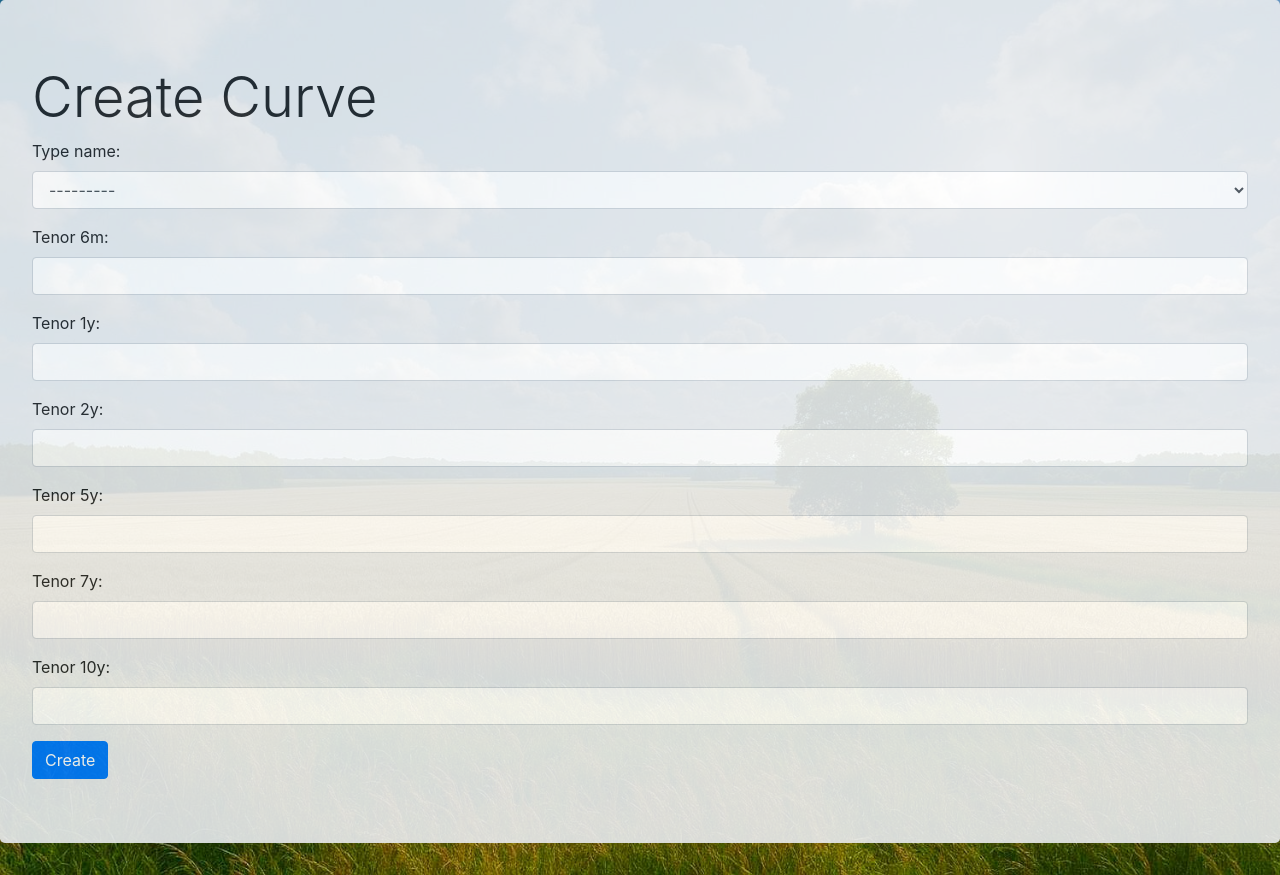
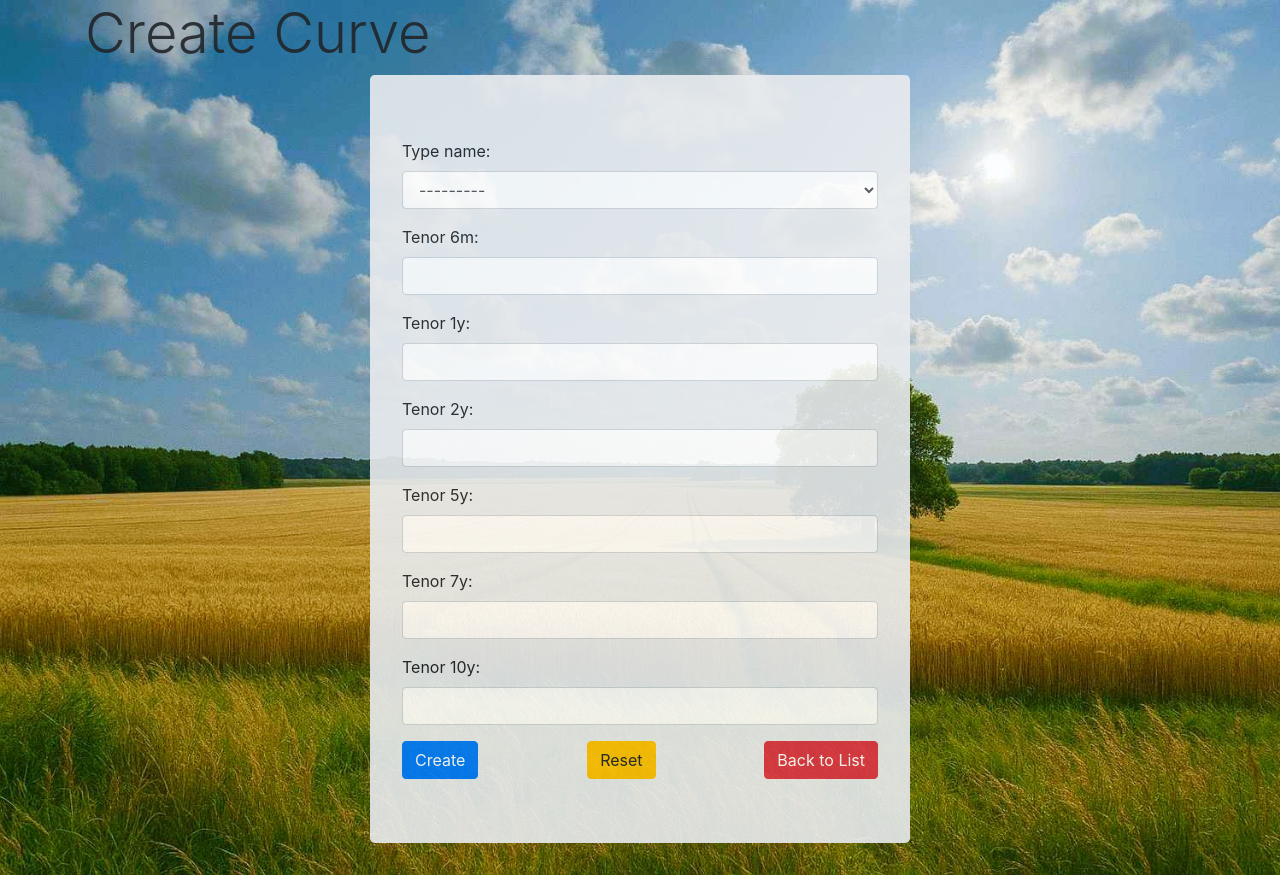
Before and after one commit to jata4321/DjangoProject1, a Django app: page /curvecalc/createview/ in a window 1280 px wide. Run offline with Django 5.2, Linux system fonts and the light colour scheme; data comes from the database, SQL or seed files in the repository; both versions use the stored data as it was after the commit.

Commit message:
Enhance curve creation UI and update project dependencies
Refactored the curve creation page to improve structure and usability, adding reset and navigation buttons. Updated the curve list page with a link to the curve creation page. Also upgraded the Python SDK version from 3.11 to 3.12 in project settings for consistency.

```diff
--- a/curvecalc/templates/curvecalc/curve_create.html
+++ b/curvecalc/templates/curvecalc/curve_create.html
@@ -12,13 +12,21 @@
 {% endblock %}
 
 {% block content %}
-    <div class="jumbotron">
+    <div class="container">
         <h1 class="display-4">Create Curve</h1>
-        <form method="post">
-        {% csrf_token %}
-            {{ form.as_p }}
-            <input type="submit" class="btn btn-primary" value="Create">
-        </form>
+        <div class="container d-flex justify-content-center">
+            <div class="jumbotron col-md-6">
+                <form method="post">
+                    {% csrf_token %}
+                    {{ form.as_p }}
+                    <div class="d-flex justify-content-between">
+                        <input type="submit" class="btn btn-primary" value="Create">
+                        <input type="reset" class="btn btn-warning" value="Reset">
+                        <a href="{% url 'curvecalc:curve_list' %}" class="btn btn-danger">Back to List</a>
+                    </div>
+                </form>
+            </div>
+        </div>
     </div>
 
 {% endblock %}
--- a/curvecalc/templates/curvecalc/curve_list.html
+++ b/curvecalc/templates/curvecalc/curve_list.html
@@ -18,6 +18,7 @@
         <h1 class="display-4">Yield Curve Calculator+.</h1>
         <ol>
             <li><a href="{% url 'navigator:index' %}">Navigator Page</a></li>
+            <li><a href="{% url 'curvecalc:curve_create' %}">Create Curve</a></li>
             <li><a href="{% url 'portcalc:index' %}">Portfolio Calculator</a></li>
         </ol>
     </div>
```
Also changed, not shown: db.sqlite3.
